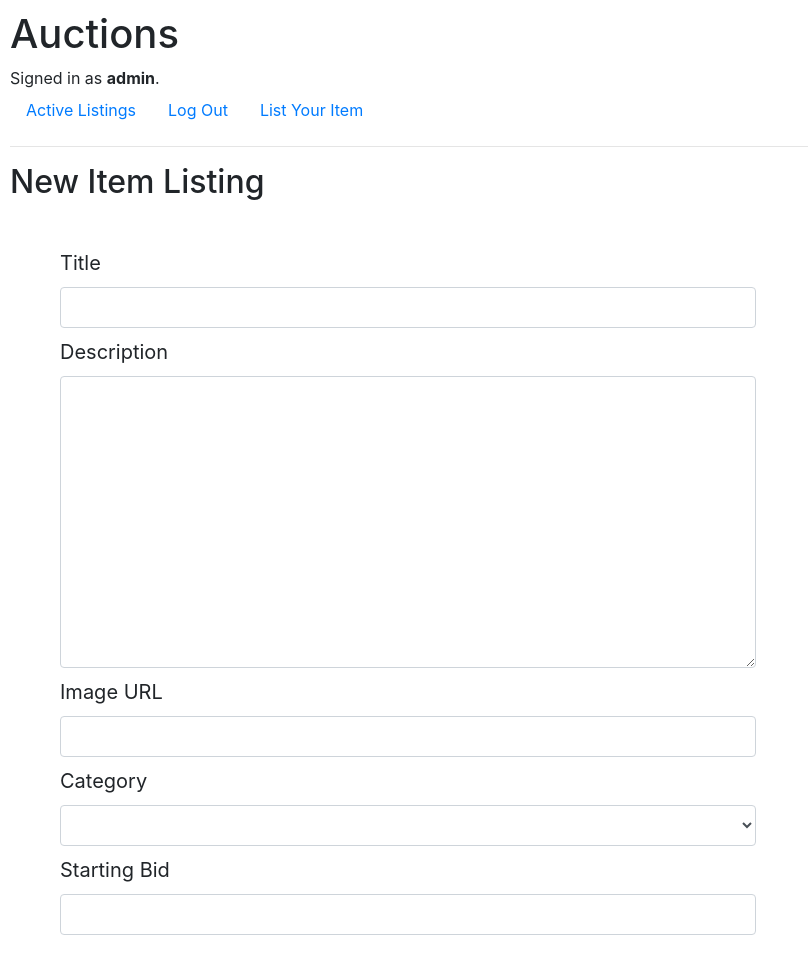
After one commit to thecoding-society/prodigi-22, a Django app: page /new in a window 1280 px wide. The commit adds this page. Shown: the whole page, without its empty margins (0-808 px from the left). Run offline with Django 3.2, Linux system fonts and the light colour scheme; a user stored in the database is signed in; lists and menus that the app fills with data are empty; some libraries are stand-ins or nearby versions.

Commit message:
created newlisting form and template

```diff
--- /dev/null
+++ b/auctions/forms.py
@@ -0,0 +1,29 @@
+from cProfile import label
+from django import forms
+from .models import User, Listing, Bid, Comment, Watchlist
+# class NewItem(forms.Form):
+#     title = forms.CharField(label='Title')
+#     desc =  forms.CharField(label='Description')
+#     img =  forms.CharField(label='Image URL')
+#     category = forms.CharField(label='Description')
+#     desc =  forms.CharField(label='Description')
+
+class NewItem(forms.ModelForm):
+
+    class Meta:
+        model = Listing
+        fields = ('title', 'desc', 'img', 'category', 'start_bid')
+        widgets = {
+            'title': forms.TextInput(attrs={'class': 'form-control'}),
+            'desc': forms.Textarea(attrs={'class': 'form-control'}),
+            'img': forms.TextInput(attrs={'class': 'form-control'}),
+            'category': forms.Select(attrs={'class': 'form-control'}),
+            'start_bid' : forms.NumberInput(attrs={'class': 'form-control'}),
+        }
+        labels = {
+            'title': 'Title',
+            'desc': 'Description',
+            'img': 'Image URL',
+            'category': 'Category',
+            'start_bid' : 'Starting Bid',
+        }
--- a/auctions/models.py
+++ b/auctions/models.py
@@ -12,9 +12,10 @@ class Listing(models.Model):
     id = models.AutoField(primary_key=True)
     user = models.ForeignKey(User, on_delete=models.CASCADE, related_name="owner")
     title = models.CharField(max_length=50)
-    desc = models.CharField(max_length=200, blank=True, null=True)
+    desc = models.TextField(max_length=200, blank=True, null=True)
     img = models.URLField(blank=True, null=True)
     category = models.CharField(max_length=50 ,blank=True, null=True)
+    start_bid = models.IntegerField()
     active_status = models.BooleanField(default=True)
     winner = models.ForeignKey(User, on_delete=models.SET_NULL, blank=True, null=True, related_name="bidwinner")
 
--- a/auctions/static/auctions/styles.css
+++ b/auctions/static/auctions/styles.css
@@ -1,3 +1,13 @@
 body {
     padding: 10px;
 }
+
+.form-control{
+    padding: 10px;
+    font-size: large;
+    width: 60%;
+}
+.newlisting{
+    padding: 30px 50px;
+
+}
--- a/auctions/templates/auctions/layout.html
+++ b/auctions/templates/auctions/layout.html
@@ -24,6 +24,9 @@
                 <li class="nav-item">
                     <a class="nav-link" href="{% url 'logout' %}">Log Out</a>
                 </li>
+                <li class="nav-item">
+                    <a class="nav-link" href="{% url 'newlisting' %}">List Your Item</a>
+                </li>
             {% else %}
                 <li class="nav-item">
                     <a class="nav-link" href="{% url 'login' %}">Log In</a>
--- /dev/null
+++ b/auctions/templates/auctions/newlisting.html
@@ -0,0 +1,26 @@
+{% extends "auctions/layout.html" %}
+
+{% block body %}
+
+    <h2>New Item Listing</h2>
+
+    {% if message %}
+        <div>{{ message }}</div>
+    {% endif %}
+
+    <form action="{% url 'newlisting' %}" method="post" class="newlisting">
+        {% csrf_token %}
+        <label class =' col-form-label col-form-label-lg'>{{form.title.label}}</label>
+        {{form.title}}
+        <label class =' col-form-label col-form-label-lg'>{{form.desc.label}}</label>
+        {{form.desc}}
+        <label class =' col-form-label col-form-label-lg'>{{form.img.label}}</label>
+        {{form.img}}
+        <label class =' col-form-label col-form-label-lg'>{{form.category.label}}</label>
+        {{form.category}}
+        <label class =' col-form-label col-form-label-lg'>{{form.start_bid.label}}</label>
+        {{form.start_bid}}
+    </form>
+
+
+{% endblock %}
--- a/auctions/urls.py
+++ b/auctions/urls.py
@@ -6,5 +6,7 @@ urlpatterns = [
     path("", views.index, name="index"),
     path("login", views.login_view, name="login"),
     path("logout", views.logout_view, name="logout"),
-    path("register", views.register, name="register")
+    path("register", views.register, name="register"),
+    path("new", views.new_listing, name="newlisting"),
+
 ]
--- a/auctions/views.py
+++ b/auctions/views.py
@@ -1,11 +1,12 @@
 from django.contrib.auth import authenticate, login, logout
 from django.db import IntegrityError
 from django.http import HttpResponse, HttpResponseRedirect
-from django.shortcuts import render
+from django.shortcuts import render, redirect
 from django.urls import reverse
 
-from .models import User
-
+from django.contrib.auth.decorators import login_required
+from .models import User, Listing, Bid, Comment, Watchlist
+from .forms import NewItem
 
 def index(request):
     return render(request, "auctions/index.html")
@@ -61,3 +62,9 @@ def register(request):
         return HttpResponseRedirect(reverse("index"))
     else:
         return render(request, "auctions/register.html")
+
+@login_required
+def new_listing(request):
+    form = NewItem()
+    print(form)
+    return render(request, "auctions/newlisting.html", {'form': form})
```
Also changed, not shown: auctions/migrations/0006_listing_start_bid_alter_listing_desc.py (added), db.sqlite3.
